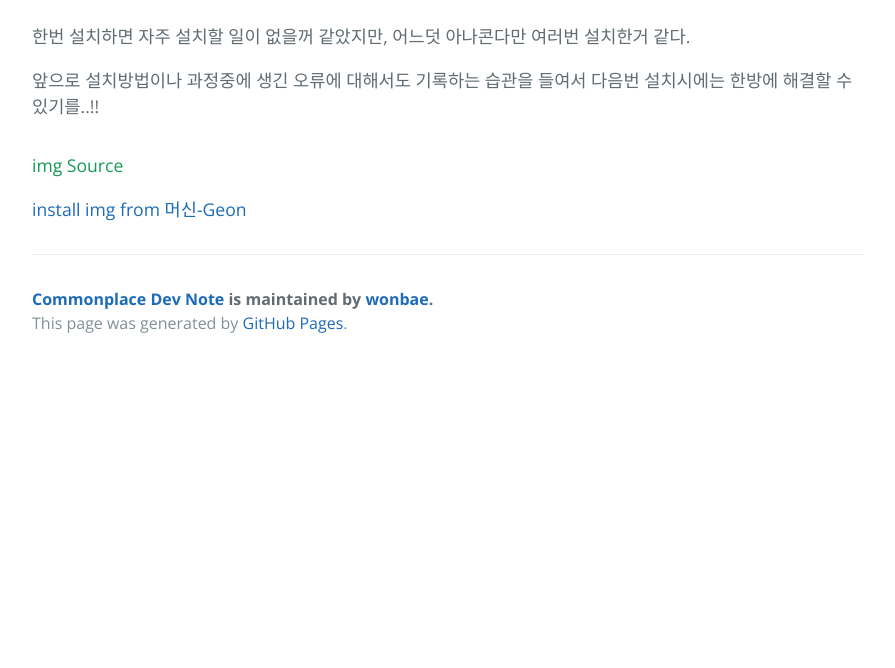
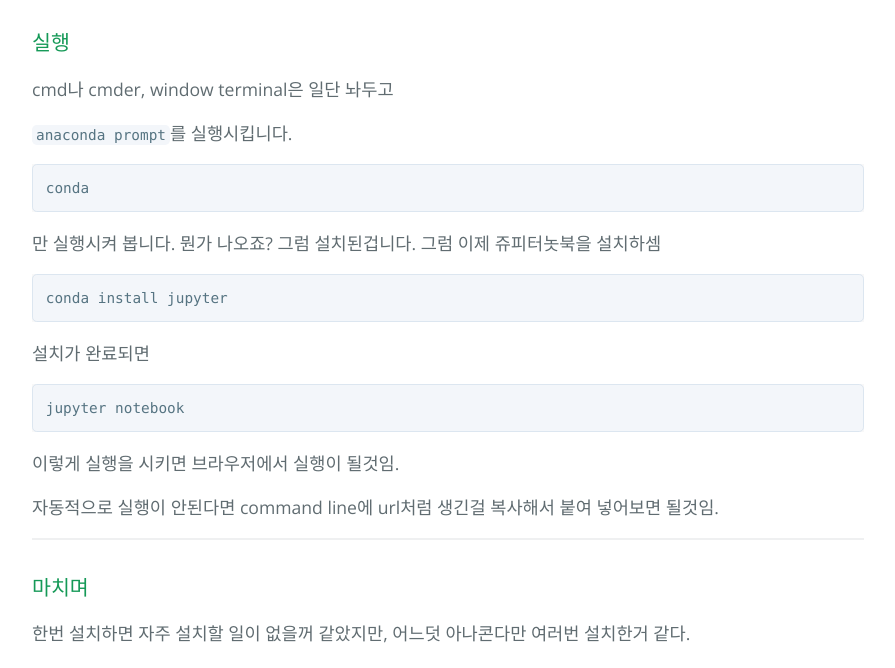
Before and after one commit to wonbae/wonbae.github.io, a Jekyll site: the page built from _posts/2021-01-18-[window]-anaconda(or Mini)-설치.markdown, in a window 1280 px wide and 900 px high, scrolled down 2345 px, cut to the strip 232-900 px from the top of the window. Shown: the whole strip, without its empty margins (192-1087 px from the left). Built offline with Jekyll 4.4.1, drawn with Linux system fonts in a browser that asks for light colours; our own code applies the rules of GitHub Pages for plain Markdown files; before the commit the page ends 2944 px from its top, so only the background shows below that.

Commit message:
how to install anconda on window os

````diff
--- a/_posts/2021-01-18-[window]-anaconda(or Mini)-설치.markdown
+++ b/_posts/2021-01-18-[window]-anaconda(or Mini)-설치.markdown
@@ -8,6 +8,8 @@
 2.  Anaconda의 장점과 필요성
 3.  Mini conda랑  Anaconda랑 뭐가 다름?
 4.  설치 방법
+5.  실행
+6.  마치며
 
 ---
 
@@ -60,6 +62,35 @@
 
 ---
 
+### 실행
+
+cmd나 cmder, window terminal은 일단 놔두고
+
+`anaconda prompt`를 실행시킵니다.
+
+```
+conda
+```
+만 실행시켜 봅니다. 뭔가 나오죠?
+그럼 설치된겁니다. 그럼 이제 쥬피터놋북을 설치하셈
+
+```
+conda install jupyter
+```
+
+설치가 완료되면
+
+```
+jupyter notebook
+```
+이렇게 실행을 시키면 브라우저에서 실행이 될것임.
+
+자동적으로 실행이 안된다면
+command line에 url처럼 생긴걸 복사해서 붙여 넣어보면 될것임.
+
+
+---
+
 ### 마치며
 한번 설치하면 자주 설치할 일이 없을꺼 같았지만, 어느덧 아나콘다만 여러번 설치한거 같다.
 
````
